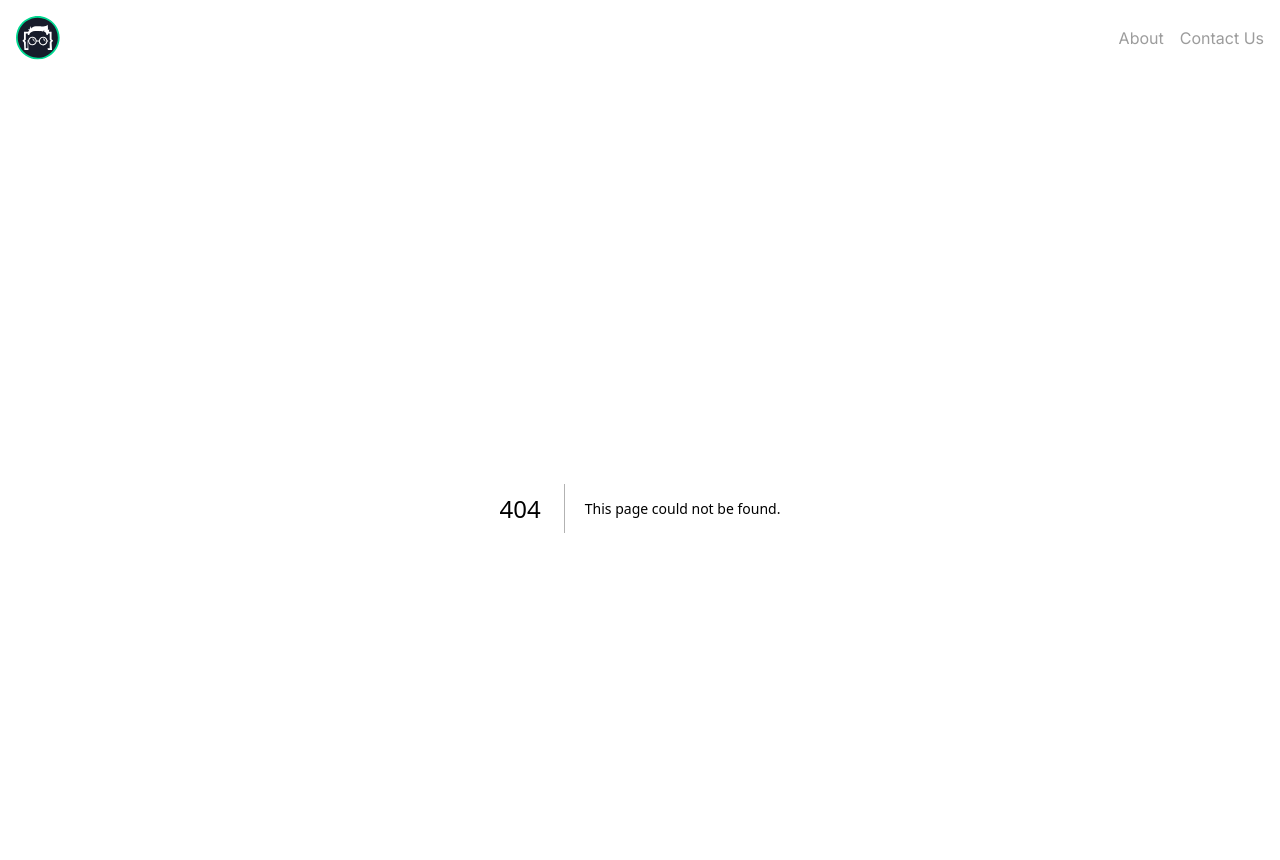
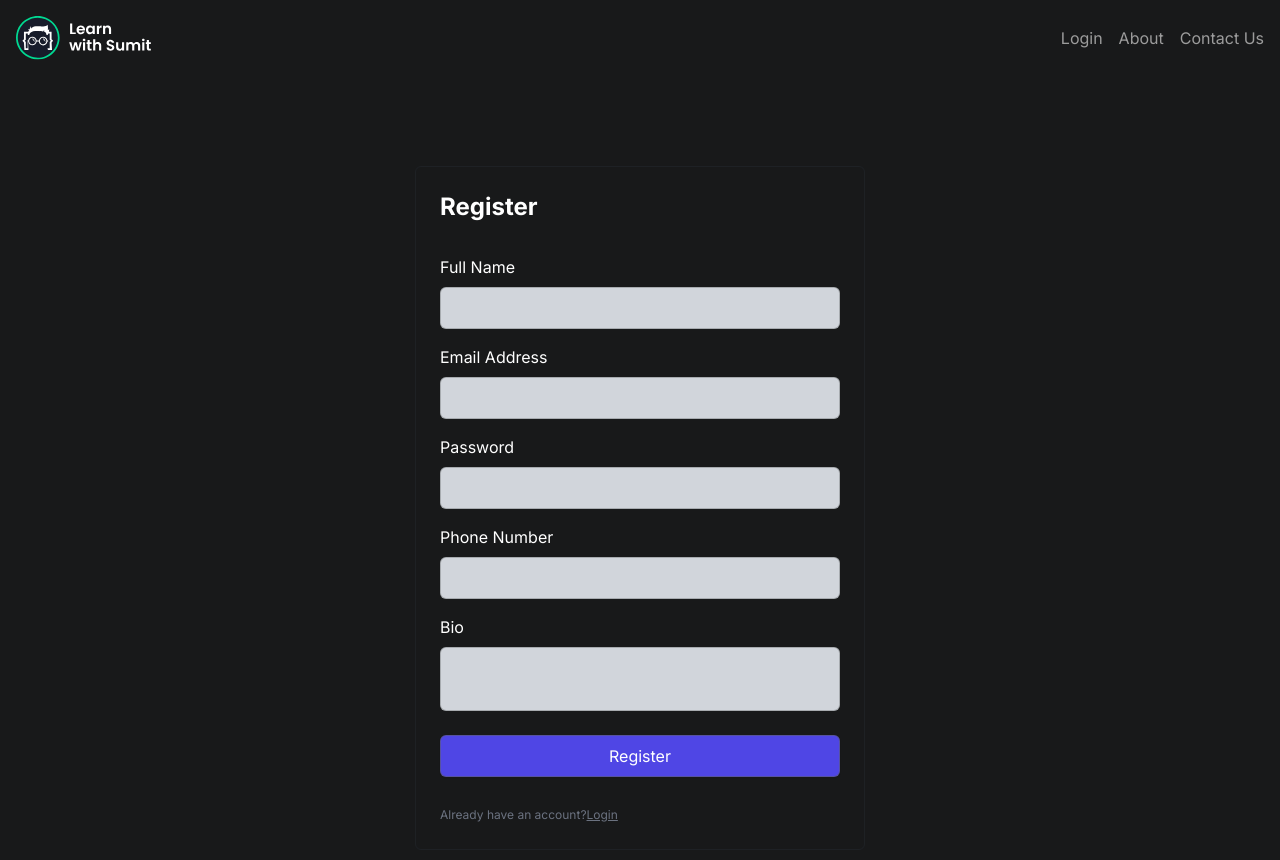
Before and after one commit to Mahmudulislamshuvo/eventry, a Next.js app: page /register in a window 1280 px wide. Before the commit this address had no page. Shown: the top 860 px of the page. Built offline with nearby package versions, Linux system fonts and the light colour scheme.

Commit message:
feat: add login and registration pages with forms and buttons

```diff
--- /dev/null
+++ b/app/login/page.js
@@ -0,0 +1,29 @@
+import LoginForm from "@/components/login/LoginForm";
+import Link from "next/link";
+
+const LoginPage = () => {
+  return (
+    <div>
+      <main className="">
+        <section className="h-screen grid place-items-center">
+          <div className="max-w-[450px] w-full mx-auto p-6 border border-gray-700/20 rounded-md">
+            <h4 className="font-bold text-2xl">Sign in</h4>
+            <LoginForm />
+
+            <span className="text-center text-xs text-gray-500">
+              Don&lsquo;t have an account?
+              <Link
+                className="underline hover:text-indigo-600"
+                href="/register"
+              >
+                Register
+              </Link>
+            </span>
+          </div>
+        </section>
+      </main>
+    </div>
+  );
+};
+
+export default LoginPage;
--- /dev/null
+++ b/app/register/page.js
@@ -0,0 +1,25 @@
+import RegisterForm from "@/components/register/RegisterForm";
+import Link from "next/link";
+import React from "react";
+
+const RegisterPage = () => {
+  return (
+    <main className="">
+      <section className="h-screen grid place-items-center">
+        <div className="max-w-[450px] w-full mx-auto p-6 border border-gray-700/20 rounded-md">
+          <h4 className="font-bold text-2xl">Register</h4>
+          <RegisterForm />
+
+          <span className="text-center text-xs text-gray-500">
+            Already have an account?
+            <Link className="underline hover:text-indigo-600" href="/login">
+              Login
+            </Link>
+          </span>
+        </div>
+      </section>
+    </main>
+  );
+};
+
+export default RegisterPage;
--- a/components/Navbar.jsx
+++ b/components/Navbar.jsx
@@ -1,4 +1,3 @@
-
 import Image from "next/image";
 import Link from "next/link";
 
@@ -8,15 +7,12 @@ const Navbar = () => {
       <div className="container flex justify-between items-center py-4">
         <div className="nav-brand">
           <Link href="/">
-            <Image
-              src="/logo.svg"
-              alt="Eventry"
-              width={135}
-              height={135} />
+            <Image src="/logo.svg" alt="Eventry" width={135} height={135} />
           </Link>
         </div>
 
         <ul className="flex gap-4 text-[#9C9C9C]">
+          <Link href="/login">Login</Link>
           <li>About</li>
           <li>Contact Us</li>
         </ul>
--- /dev/null
+++ b/components/login/LoginButton.jsx
@@ -0,0 +1,23 @@
+"use client";
+
+const LoginButton = (formData) => {
+  const handleLogin = (e) => {
+    e.preventDefault();
+
+    console.log("login", formData);
+  };
+
+  return (
+    <>
+      <button
+        onClick={handleLogin}
+        type="submit"
+        className="btn-primary w-full mt-4 bg-indigo-600 hover:bg-indigo-800"
+      >
+        Login
+      </button>
+    </>
+  );
+};
+
+export default LoginButton;
--- /dev/null
+++ b/components/login/LoginForm.jsx
@@ -0,0 +1,25 @@
+import React from "react";
+import LoginButton from "./LoginButton";
+
+const LoginForm = () => {
+  return (
+    <>
+      <form className="login-form">
+        {/* <!-- email --> */}
+        <div>
+          <label htmlFor="email">Email Address</label>
+          <input type="email" name="email" id="email" />
+        </div>
+        {/* <!-- password --> */}
+        <div>
+          <label htmlFor="password">Password</label>
+          <input type="password" name="password" id="password" />
+        </div>
+
+        <LoginButton />
+      </form>
+    </>
+  );
+};
+
+export default LoginForm;
--- /dev/null
+++ b/components/register/RegisterForm.jsx
@@ -0,0 +1,42 @@
+import React from "react";
+
+const RegisterForm = () => {
+  return (
+    <form className="login-form">
+      {/* <!-- name --> */}
+      <div>
+        <label htmlFor="name">Full Name</label>
+        <input type="text" name="name" id="name" />
+      </div>
+      {/* <!-- email --> */}
+      <div>
+        <label htmlFor="email">Email Address</label>
+        <input type="email" name="email" id="email" />
+      </div>
+      {/* <!-- password --> */}
+      <div>
+        <label htmlFor="password">Password</label>
+        <input type="password" name="password" id="password" />
+      </div>
+      {/* <!-- phone --> */}
+      <div>
+        <label htmlFor="phone">Phone Number</label>
+        <input type="tel" name="phone" id="phone" />
+      </div>
+      {/* <!-- bio --> */}
+      <div>
+        <label htmlFor="bio">Bio</label>
+        <input className="min-h-16" type="text" name="bio" id="bio" />
+      </div>
+
+      <button
+        type="submit"
+        className="btn-primary w-full mt-4 bg-indigo-600 hover:bg-indigo-800"
+      >
+        Register
+      </button>
+    </form>
+  );
+};
+
+export default RegisterForm;
```
